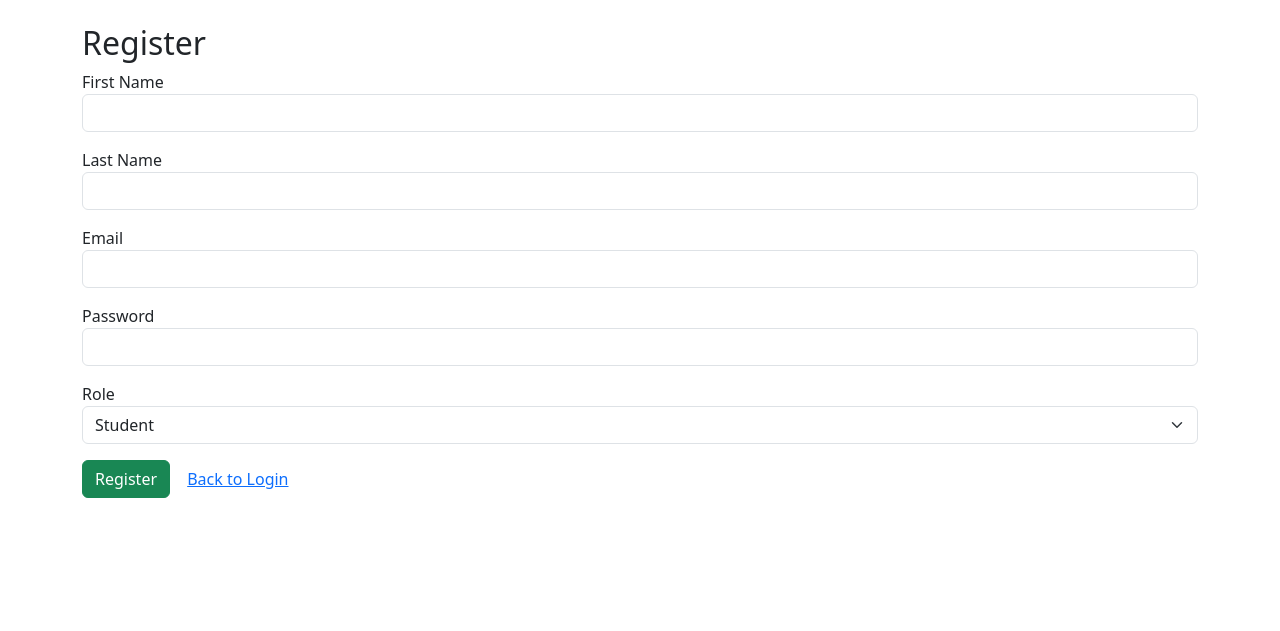
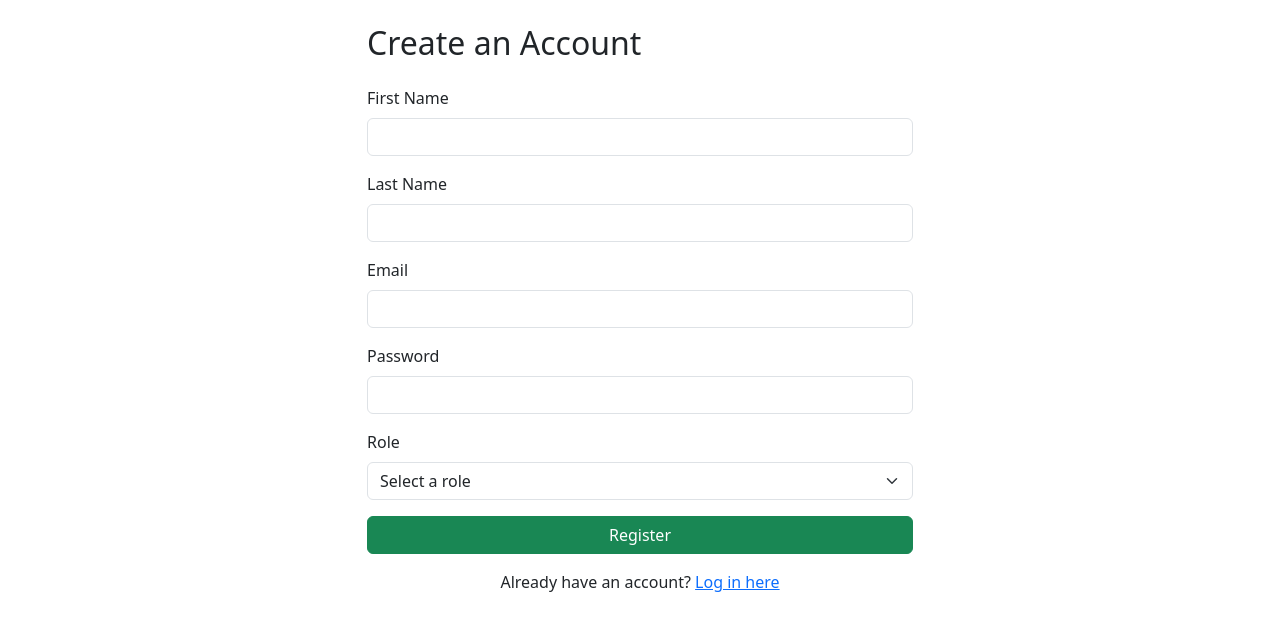
Before and after one commit to bmilanx0/peer-review-app, a Flask app: page /register in a window 1280 px wide. Shown: the top 631 px of the page. Run offline with Flask 3, Linux system fonts and the light colour scheme.

Commit message:
Polish register and login pages with modern Bootstrap UI

```diff
--- a/templates/register.html
+++ b/templates/register.html
@@ -3,28 +3,35 @@
 {% block title %}Register{% endblock %}
 
 {% block content %}
-<h2>Register</h2>
+<div class="row justify-content-center">
+  <div class="col-md-6">
+    <h2 class="mb-4">Create an Account</h2>
 
     <form method="POST" action="/register">
       <div class="mb-3">
-    <label>First Name</label>
+        <label class="form-label">First Name</label>
         <input type="text" name="first_name" class="form-control" required>
       </div>
+
       <div class="mb-3">
-    <label>Last Name</label>
+        <label class="form-label">Last Name</label>
         <input type="text" name="last_name" class="form-control" required>
       </div>
+
       <div class="mb-3">
-    <label>Email</label>
+        <label class="form-label">Email</label>
         <input type="email" name="email" class="form-control" required>
       </div>
+
       <div class="mb-3">
-    <label>Password</label>
+        <label class="form-label">Password</label>
         <input type="password" name="password" class="form-control" minlength="8" required>
       </div>
+
       <div class="mb-3">
-    <label>Role</label>
+        <label class="form-label">Role</label>
         <select name="role" class="form-select" required>
+          <option value="">Select a role</option>
           <option value="student">Student</option>
           <option value="professor">Professor</option>
         </select>
@@ -32,8 +39,9 @@
 
       {% if classes %}
       <div class="mb-3">
-    <label>Class (Students Only)</label>
+        <label class="form-label">Class (Students Only)</label>
         <select name="class_id" class="form-select">
+          <option value="">Choose a class</option>
           {% for cls in classes %}
           <option value="{{ cls.id }}">{{ cls.name }}</option>
           {% endfor %}
@@ -41,7 +49,14 @@
       </div>
       {% endif %}
 
+      <div class="d-grid">
         <button type="submit" class="btn btn-success">Register</button>
-  <a href="/login" class="btn btn-link">Back to Login</a>
+      </div>
     </form>
+
+    <p class="mt-3 text-center">
+      Already have an account? <a href="/login">Log in here</a>
+    </p>
+  </div>
+</div>
 {% endblock %}
```
Also changed, not shown: templates/login.html (+15 -9 lines). Lines whose indentation alone changed are shown as unchanged.
